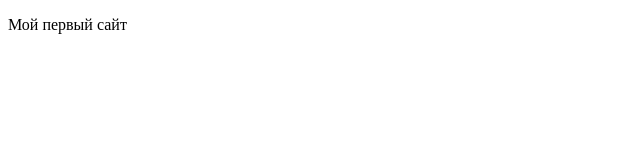
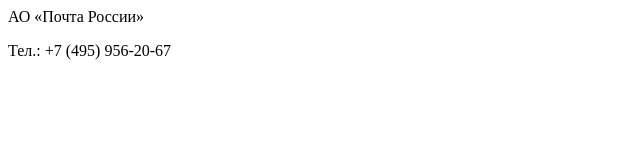
Before and after one commit to Oldos-git/WHStest, a plain HTML site: page index.html in a window 1280 px wide. Shown: the whole page, without its empty margins (0-640 px from the left). Drawn offline with Linux system fonts and the light colour scheme.

Commit message:
Update index.html
Внес правку

```diff
--- a/index.html
+++ b/index.html
@@ -8,7 +8,8 @@
 </head>
 
 <body>
-     <p>Мой первый сайт</p>
+     <h>АО «Почта России»</h>
+     <p>Тел.: +7 (495) 956-20-67</p>
 </body>
 
 </html>
```
